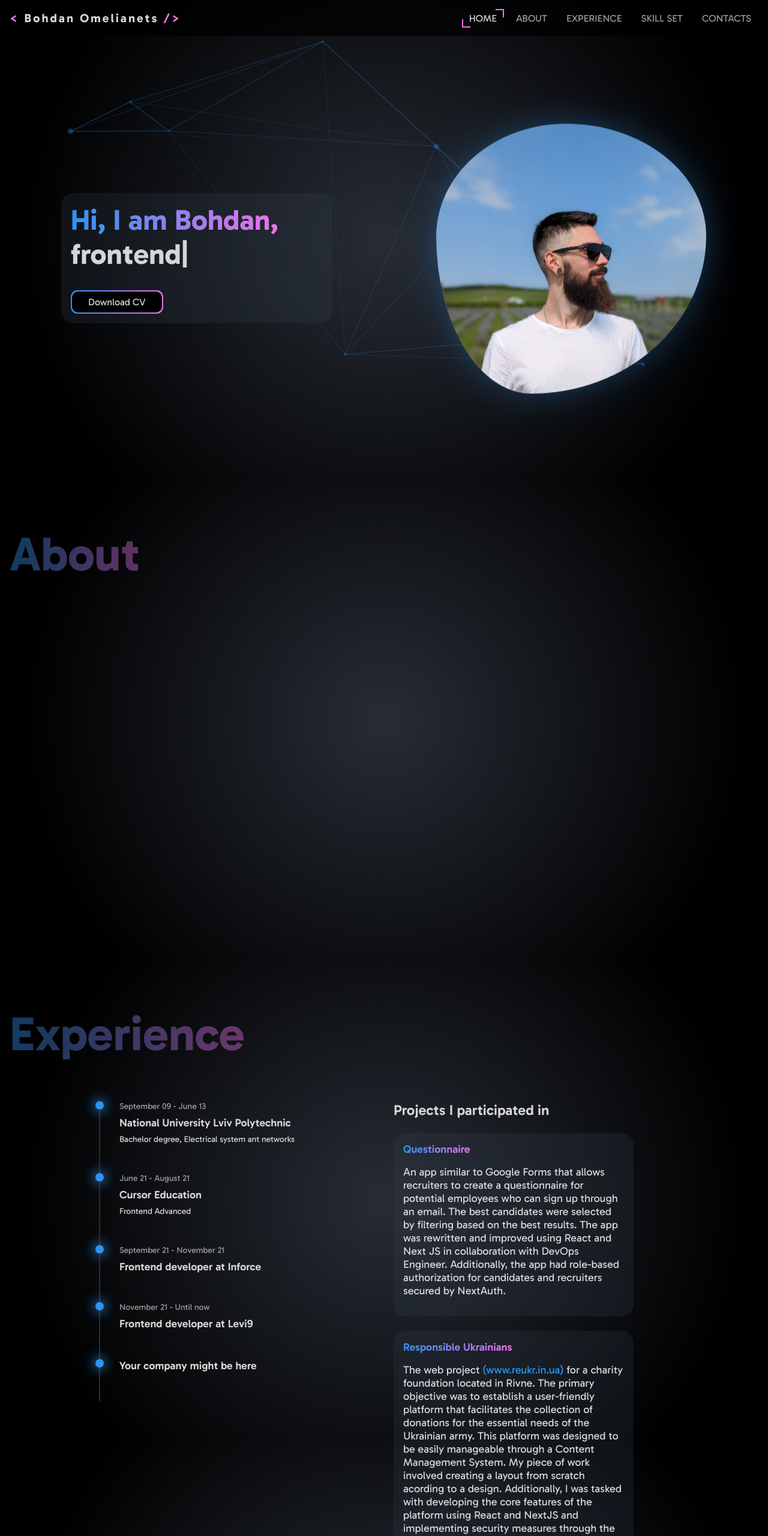
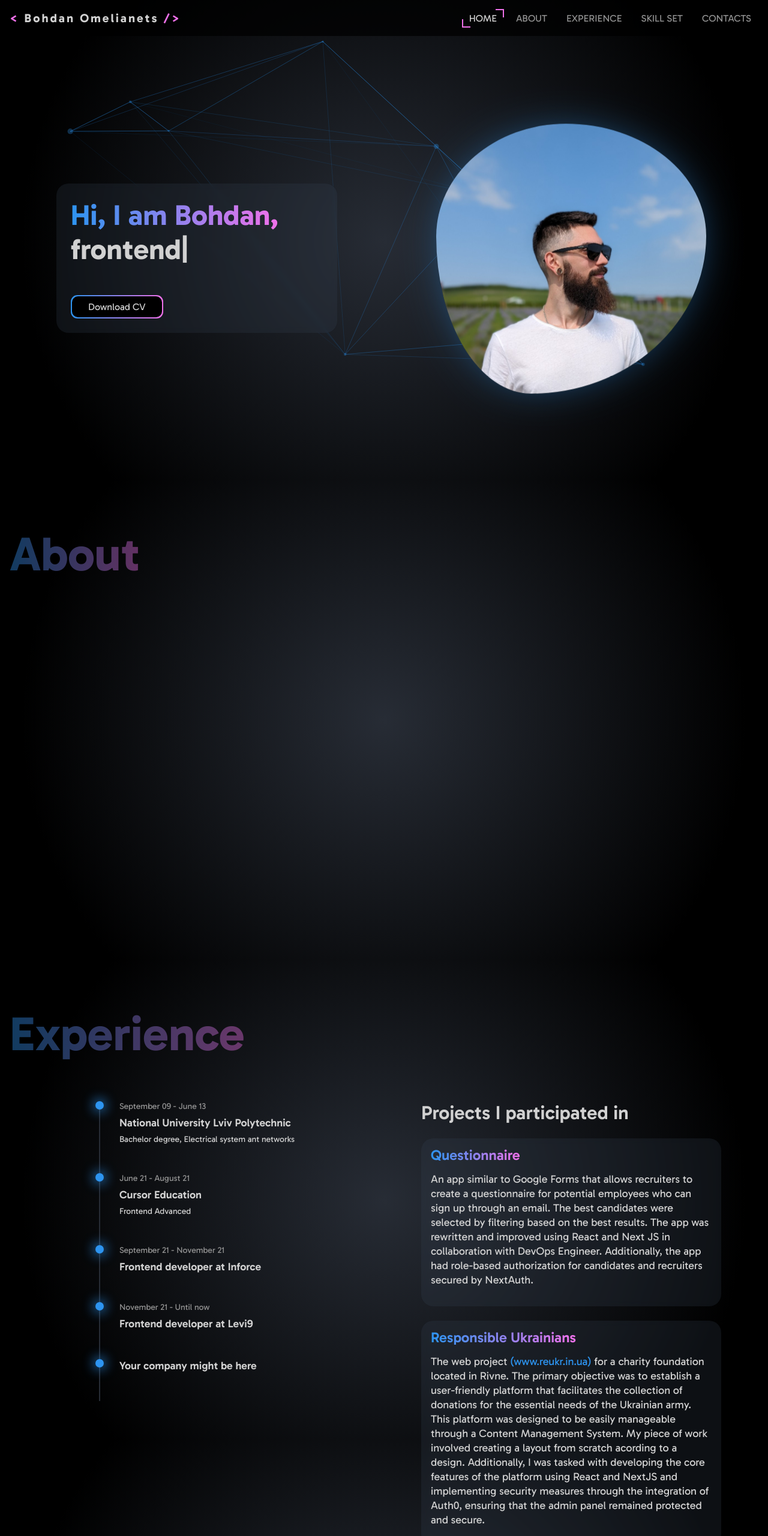
Before and after one commit to BohdanOmelianec/bohdan_omelianets.github.io, a React (Create React App) app: page / in a window 1280 px wide. Shown: the top 2561 px of the page at 60% size. Built offline with nearby package versions, Linux system fonts and the light colour scheme; the HTML template or start-up script is replaced by a standard one.

Commit message:
change font size, layout

```diff
--- a/src/components/Contacts/Contacts.styled.tsx
+++ b/src/components/Contacts/Contacts.styled.tsx
@@ -36,7 +36,7 @@ export const Content = styled.div`
 export const Paragraph = styled.p`
   width: clamp(300px, 100%, 500px);
   letter-spacing: .125rem;
-  font-size: 1.25rem;
+  font-size: 1.5rem;
   padding: 1rem;
 
 `;
--- a/src/components/Experience/Experience.styled.tsx
+++ b/src/components/Experience/Experience.styled.tsx
@@ -13,7 +13,7 @@ export const DivWrapper = styled.div`
     display: flex;
     flex-direction: column;
     align-items: center;
-    justify-content: flex-end;
+    justify-content: flex-start;
     gap: 4rem;
   }
 `;
@@ -21,6 +21,10 @@ export const DivWrapper = styled.div`
 export const DivRoad = styled.div`
   position: sticky;
   top: calc(3rem + var(--appBarHeight));
+
+  @media(max-width: 768px) {
+    position: initial;
+  }
 `;
 
 export const ListItem = styled.li`
@@ -62,7 +66,7 @@ export const ListItem = styled.li`
 
 export const DivProjects = styled.div`
   height: 100%;
-  width: 100%;
+  max-width: 500px;
 
   & > * + * {
     margin-top: 1.5rem;
@@ -70,23 +74,26 @@ export const DivProjects = styled.div`
 
   & h3 {
     font-family: GabaritoSemiBold;
-    font-size: 1.5rem;
+    font-size: 2rem;
   }
 `;
 
 export const ProjectCard = styled.div`
-  width: clamp(300px, 100%, 400px);
+  width: clamp(300px, 100%, 500px);
   background: var(--glacier);
   backdrop-filter: blur(5px);
   border-radius: 1.25rem;
   font-size: 1.125rem;
+  line-height: 1.5rem;
   padding: 1rem 1rem 2rem;
 
   & h4 {
     font-family: GabaritoSemiBold;
+    font-size: 1.5rem;
     font-weight: 400;
     color: var(--accentBlue);
     margin-bottom: 1rem;
+
 
     background: var(--gradient);
     background-clip: text;
--- a/src/components/Hero/Hero.styled.tsx
+++ b/src/components/Hero/Hero.styled.tsx
@@ -13,7 +13,7 @@ export const HeroWrapper = styled(Section)`
     display: flex;
     flex-direction: column-reverse;
     align-items: center;
-    justify-content: flex-end;
+    justify-content: space-evenly;
     gap: 3rem;
   }
 `;
@@ -30,7 +30,7 @@ export const DivStyled = styled.div`
   background: var(--glacier);
   backdrop-filter: blur(5px);
   border-radius: 1.25rem;
-  padding: 1rem;
+  padding: 1.5rem;
   animation: ${heroContentSlide} 1.2s ease-out;
 
   & h2,
@@ -52,7 +52,7 @@ export const ButtonWrapper = styled.div`
   background: var(--gradient);
   padding: 2px;
   border-radius: 11px;
-  margin-top: 2rem;
+  margin-top: 3rem;
 `;
 
 export const DownloadButton = styled(Button)`
--- a/src/index.css
+++ b/src/index.css
@@ -14,8 +14,8 @@
 
   --appBarHeight: 60px;
 
-  --textColor: #d6d6d6;
-  --textGray: #9d9d9d;
+  --textColor: #d1d1d1;
+  --textGray: #929292;
   --accentBlue: #2d94f0;
   --accentBlueTr: #2d94f0ba;
   --accentPink: #f071ea;
@@ -74,8 +74,8 @@ h1,h2,h3,h4,h5,h6 {
   font-family: GabaritoBold, Helvetica, Tahoma, Geneva, sans-serif;
 }
 
-@media screen and (max-width: 768px) {
+/* @media screen and (max-width: 768px) {
   html {
     font-size: 14px;
   }
-}
+} */
```
